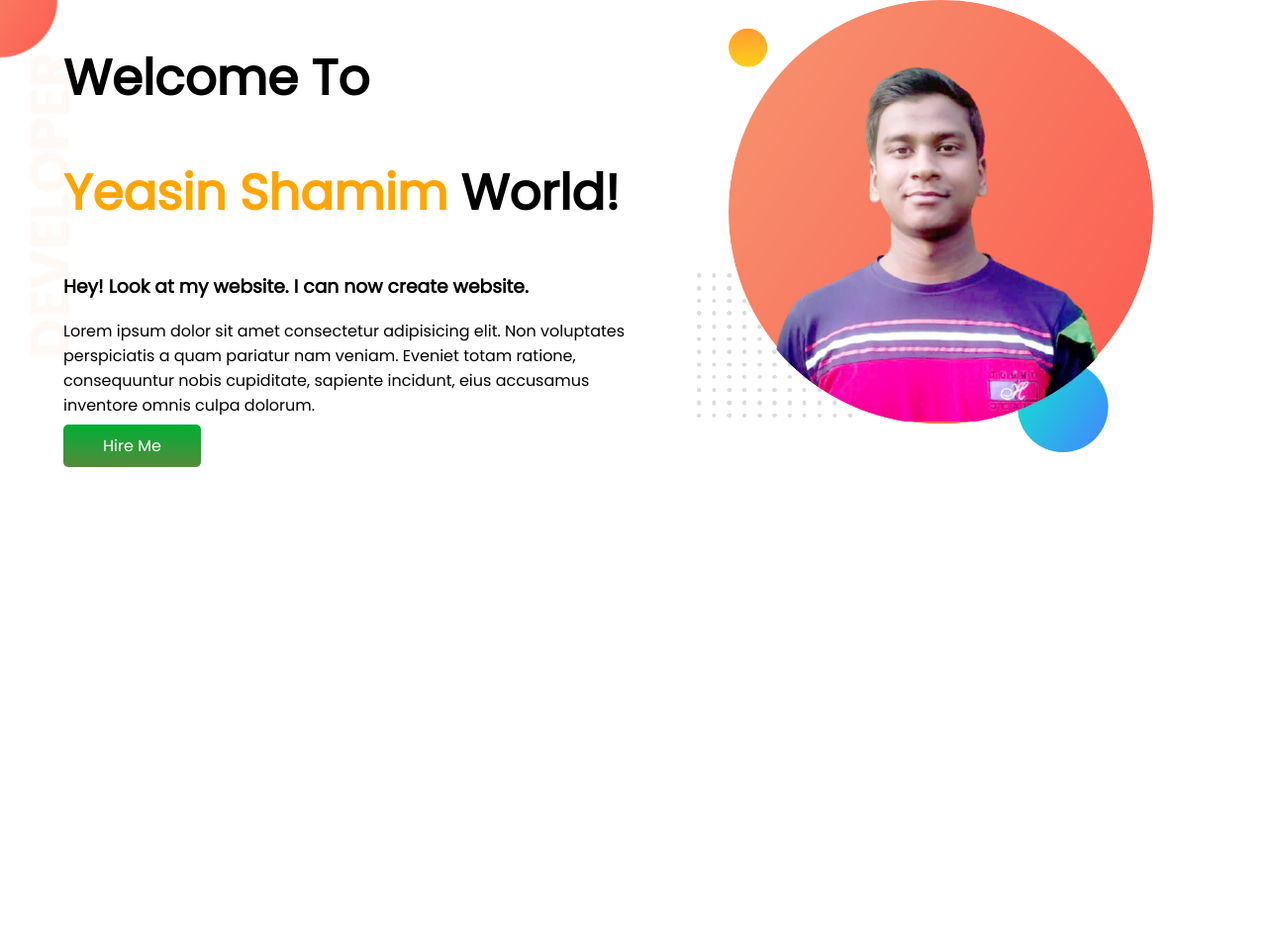
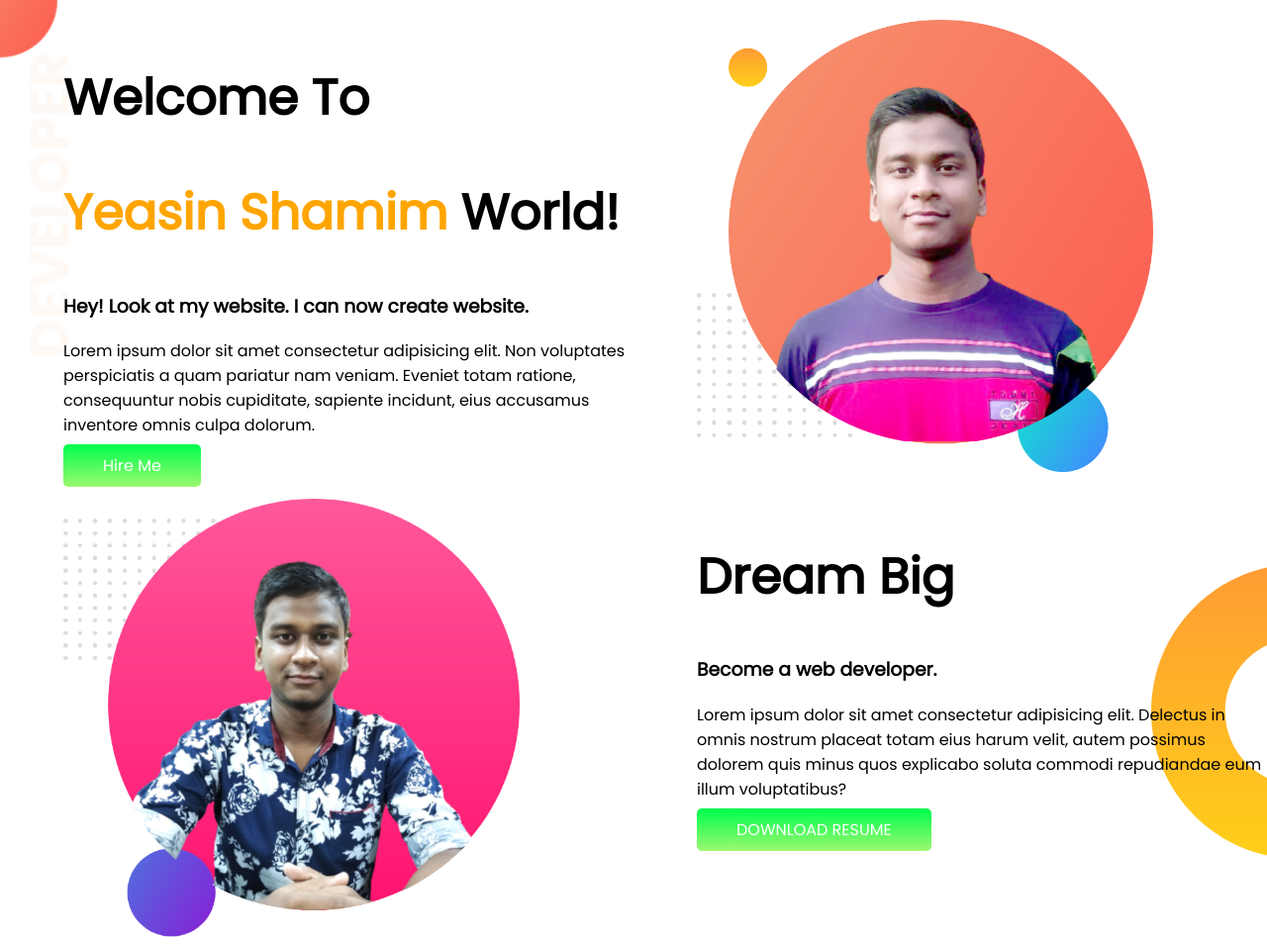
Before and after one commit to yeasinshamimdev/developer-protfolio, a plain HTML site: page index.html in a window 1280 px wide. Shown: the whole page at 99% size. Before the commit the page ends 800 px from the top, so only its background shows below. Drawn offline with Linux system fonts and the light colour scheme.

Commit message:
dream area added

```diff
--- a/index.html
+++ b/index.html
@@ -26,6 +26,17 @@
             <img src="images/my-bg.png" alt="Yeasin Shamim">
         </div>
     </section>
+    <section class="dream-big">
+        <div class="half-width">
+            <img src="images/my-bg2.png" alt="">
+        </div>
+        <div class="half-width">
+            <h1>Dream Big</h1>
+            <h3>Become a web developer.</h3>
+            <p>Lorem ipsum dolor sit amet consectetur adipisicing elit. Delectus in omnis nostrum placeat totam eius harum velit, autem possimus dolorem quis minus quos explicabo soluta commodi repudiandae eum illum voluptatibus?</p>
+            <a class="link-button" target="_blank" href="https://www.facebook.com/iamY.Shamim/">DOWNLOAD RESUME</a>
+        </div>
+    </section>
 </body>
 
 </html>
--- a/style.css
+++ b/style.css
@@ -14,13 +14,14 @@ section{
 .half-width{
     width: 50%;
     padding-left: 5%;
+    margin-top: 20px;
 }
 .half-width img{
     width: 80%;
 }
 .link-button{
     text-decoration: none;
-    background-image: linear-gradient(rgb(0, 175, 52), rgb(84, 139, 59));
+    background-image: linear-gradient(#00ff4c, #9bf870);
     padding: 10px 40px;
     font-size: 700;
     color: white;
@@ -30,3 +31,8 @@ section{
     background-image: url(images/top-banner.png);
     background-repeat: no-repeat;
 }
+.dream-big{
+    background-image: url(images/dream-bg.png);
+    background-repeat: no-repeat;
+    background-position: right;
+}
```
